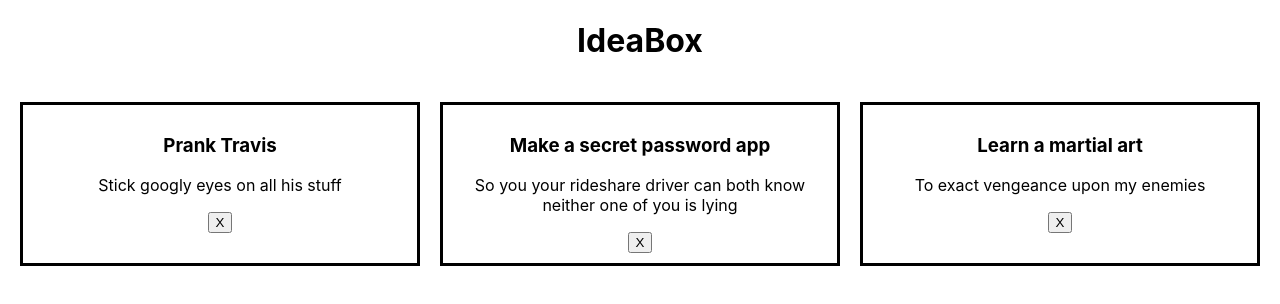
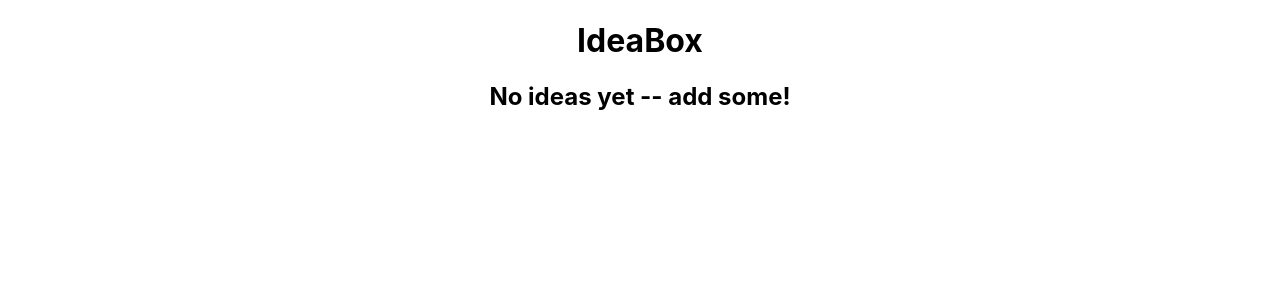
Before and after one commit to ganuza/my-first-idea-box, a React (Create React App) app: page / in a window 1280 px wide. Shown: the top 304 px of the page. Built offline with nearby package versions, Linux system fonts and the light colour scheme.

Commit message:
Add conditional formatting to render message in case of no data

```diff
--- a/src/components/App/App.js
+++ b/src/components/App/App.js
@@ -8,12 +8,14 @@ function App() {
     { id: 2, title: 'Make a secret password app', description: 'So you your rideshare driver can both know neither one of you is lying' },
     { id: 3, title: 'Learn a martial art', description: 'To exact vengeance upon my enemies' },
   ]
-  const [ideas, setIdeas] = useState(dummyIdeas)
+  const [ideas, setIdeas] = useState([])
 
   console.log(ideas)
+
   return (
     <main className='App'>
       <h1>IdeaBox</h1>
+      {!ideas.length && <h2>No ideas yet -- add some!</h2>}
       <Ideas ideas={ideas} />
     </main>
   )
--- a/src/components/Ideas/Ideas.js
+++ b/src/components/Ideas/Ideas.js
@@ -14,10 +14,6 @@ function Ideas({ ideas }) {
   })
 
   return (
-    // <div>
-    //   <h2>Hello, {name}!</h2>
-    //   <h2>My phone # is {props.phone}</h2>
-    // </div>
     <div className='ideas-container'>
       {ideaCards}
     </div>
```
